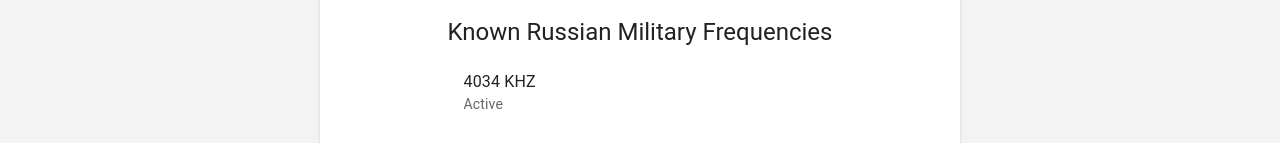
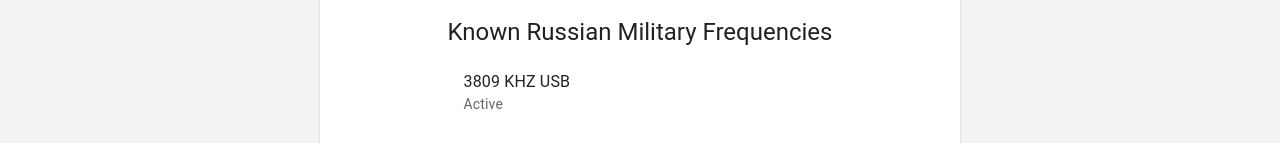
Before and after one commit to brianross93/saveukraine, a React (Create React App) app in the folder saveukraine/: page / in a window 1280 px wide. Shown: the part 652-795 px from the top of the page. Built offline with nearby package versions, Linux system fonts and the light colour scheme; the HTML template or start-up script is replaced by a standard one.

Commit message:
adding frequency

```diff
--- a/saveukraine/src/Frequencies.js
+++ b/saveukraine/src/Frequencies.js
@@ -3,7 +3,8 @@ import { Grid, List, ListItem, ListItemText, Paper, Typography } from "@mui/mate
 
 const Frequencies = () => {
     const frequencies = [
-        { freq: "4034 KHZ", active: true },
+        { freq: "3809 KHZ USB", active: true },
+        { freq: "4034 KHZ", active: false },
         { freq: "8090 KHZ", active: true },
         { freq: "8131 KHZ", active: false },
         { freq: "9741 KHZ", active: false},
```
Also changed, not shown: 7 other files (tests, documents, lock files or other folders).
